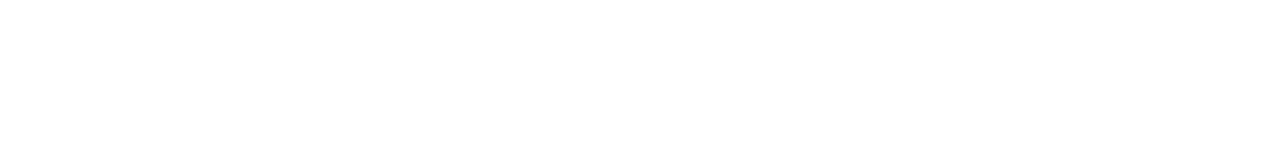
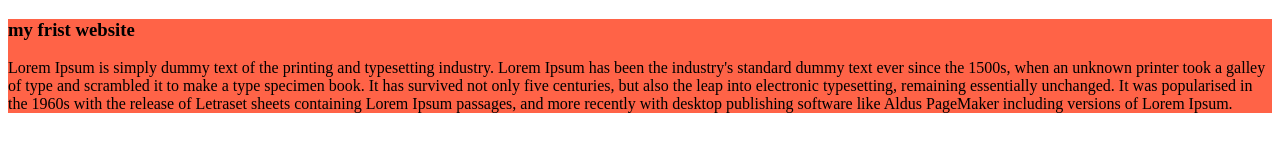
Before and after one commit to ummeahabiba/third-attempt, a plain HTML site: page index.html in a window 1280 px wide. Drawn offline with Linux system fonts and the light colour scheme.

Commit message:
added my frist blog

```diff
--- a/index.html
+++ b/index.html
@@ -4,8 +4,19 @@
     <meta charset="UTF-8">
     <meta name="viewport" content="width=device-width, initial-scale=1.0">
     <title>third attempt</title>
+    <link rel="stylesheet" href="styles\blog.css">
 </head>
 <body>
-
+    <div>
+        <h3>my frist website</h3>
+        <p>Lorem Ipsum is simply dummy text of the printing and typesetting industry.
+            Lorem Ipsum has been the industry's standard dummy text ever since the 1500s,
+             when an unknown printer took a galley of type and scrambled it to make a
+             type specimen book. It has survived not only five centuries, but also the
+             leap into electronic typesetting, remaining essentially unchanged. It was
+              popularised in the 1960s with the release of Letraset sheets containing
+              Lorem Ipsum passages, and more recently with desktop publishing software
+               like Aldus PageMaker including versions of Lorem Ipsum.</p>
+    </div>
 </body>
 </html>
--- /dev/null
+++ b/styles/blog.css
@@ -0,0 +1,4 @@
+div{
+background-color: tomato;
+
+}
```
